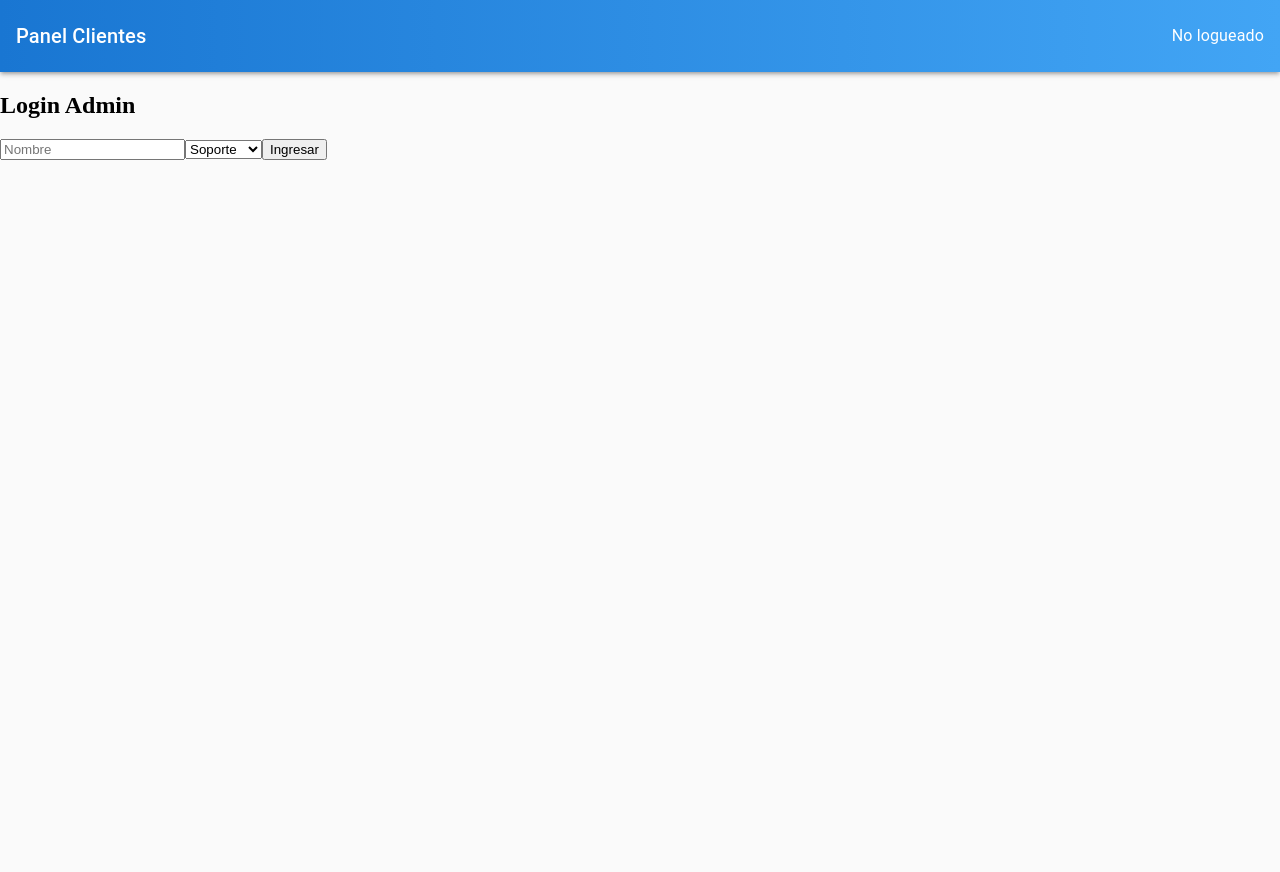
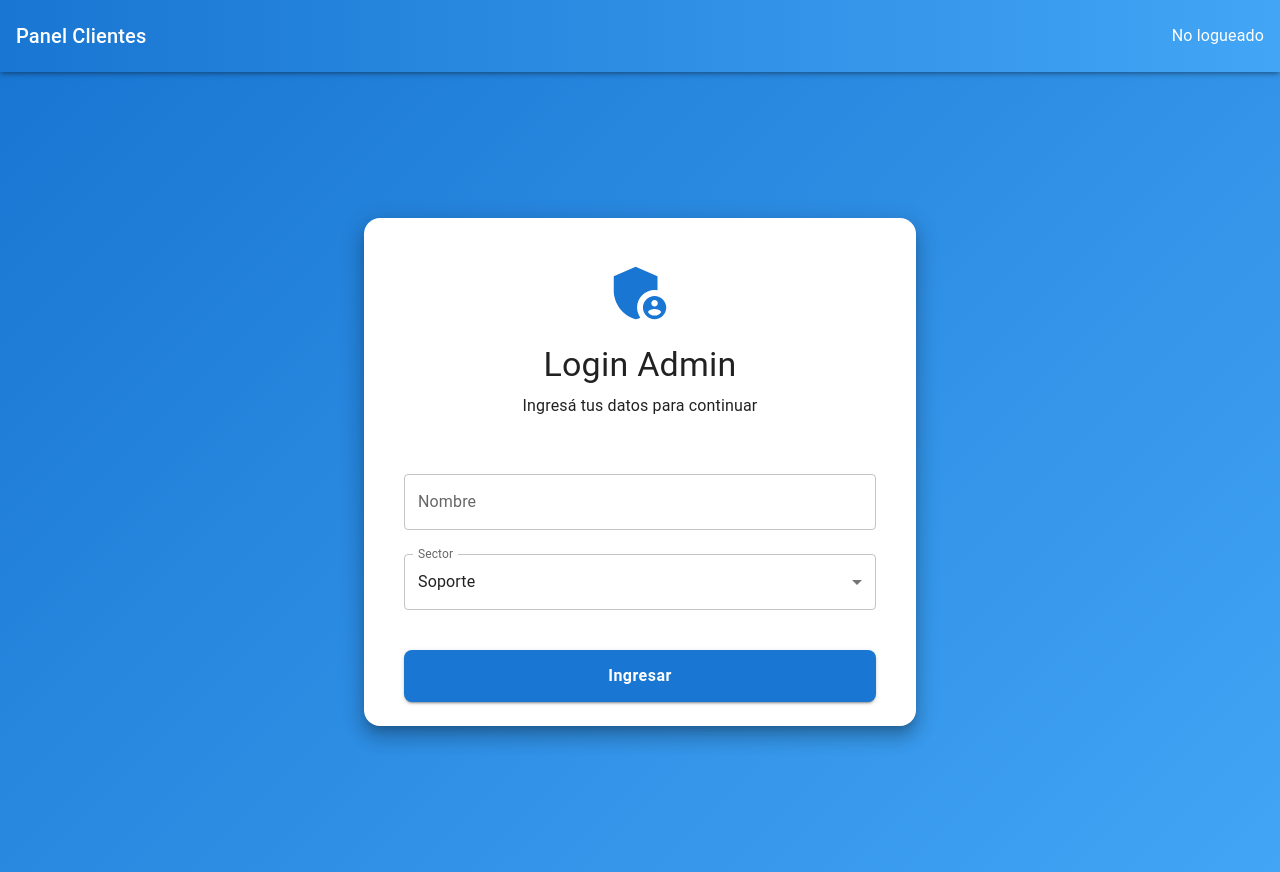
Before and after one commit to alexanderlobo20/pv_tp_integrador_grupo9, a React (Vite) app: page /login in a window 1280 px wide. Before the commit the page ends 800 px from the top, so only its background shows below. Built offline with nearby package versions, Linux system fonts and the light colour scheme.

Commit message:
feat(login): mejorar la interfaz del login con Material UI

```diff
--- a/src/views/Login.jsx
+++ b/src/views/Login.jsx
@@ -1,6 +1,9 @@
 import { useState } from "react";
 import { useNavigate } from "react-router-dom";
 import { useAdmin } from "../context/AdminContext";
+import { Box,Button,Card,CardContent,Container,FormControl,InputAdornment,InputLabel,MenuItem,Select,TextField,Typography} from "@mui/material";
+import PersonIcon from "@mui/icons-material/Person";
+import AdminPanelSettingsIcon from "@mui/icons-material/AdminPanelSettings";
 
 export default function Login() {
   const { login } = useAdmin();
@@ -11,35 +14,112 @@ export default function Login() {
 
   const handleSubmit = (e) => {
     e.preventDefault();
+
     if (name.trim() === "") {
       alert("El nombre del administrador es obligatorio");
       return;
     }
+
     login(name, sector);
     navigate("/");
   };
 
   return (
-    <div>
-      <h2>Login Admin</h2>
+    <Box
+      sx={{
+        minHeight: "100vh",
+        display: "flex",
+        alignItems: "center",
+        justifyContent: "center",
+        background: "linear-gradient(135deg, #1976d2 0%, #42a5f5 100%)",
+        px: 2,
+      }}
+    >
+      <Container maxWidth="sm">
+        <Card
+          elevation={12}
+          sx={{
+            borderRadius: 4,
+          }}
+        >
+          <CardContent sx={{ p: 5 }}>
+            <Box
+              sx={{
+                display: "flex",
+                flexDirection: "column",
+                alignItems: "center",
+                mb: 5,
+              }}
+            >
+              <AdminPanelSettingsIcon
+                color="primary"
+                sx={{
+                  fontSize: 70,
+                  mb: 2,
+                }}
+              />
 
-      <form onSubmit={handleSubmit}>
-        <input
-          placeholder="Nombre"
+              <Typography variant="h4" fontWeight="bold">
+                Login Admin
+              </Typography>
+
+              <Typography
+                variant="body1"
+                color="text.secondary"
+                sx={{ mt: 1 }}
+              >
+                Ingresá tus datos para continuar
+              </Typography>
+            </Box>
+
+            <Box component="form" onSubmit={handleSubmit}>
+              <TextField
+                fullWidth
+                label="Nombre"
                 value={name}
                 onChange={(e) => setName(e.target.value)}
+                margin="normal"
+                InputProps={{
+                  startAdornment: (
+                    <InputAdornment position="start">
+                      <PersonIcon color="action" />
+                    </InputAdornment>
+                  ),
+                }}
               />
 
-        <select
+              <FormControl fullWidth margin="normal">
+                <InputLabel>Sector</InputLabel>
+                <Select
                   value={sector}
+                  label="Sector"
                   onChange={(e) => setSector(e.target.value)}
                 >
-          <option value="Soporte">Soporte</option>
-          <option value="Gerencia">Gerencia</option>
-        </select>
+                  <MenuItem value="Soporte">Soporte</MenuItem>
+                  <MenuItem value="Gerencia">Gerencia</MenuItem>
+                </Select>
+              </FormControl>
 
-        <button type="submit">Ingresar</button>
-      </form>
-    </div>
+              <Button
+                type="submit"
+                fullWidth
+                variant="contained"
+                size="large"
+                sx={{
+                  mt: 4,
+                  py: 1.5,
+                  borderRadius: 2,
+                  fontWeight: 600,
+                  fontSize: "1rem",
+                  textTransform: "none",
+                }}
+              >
+                Ingresar
+              </Button>
+            </Box>
+          </CardContent>
+        </Card>
+      </Container>
+    </Box>
   );
 }
```
Lines whose indentation alone changed are shown as unchanged.
